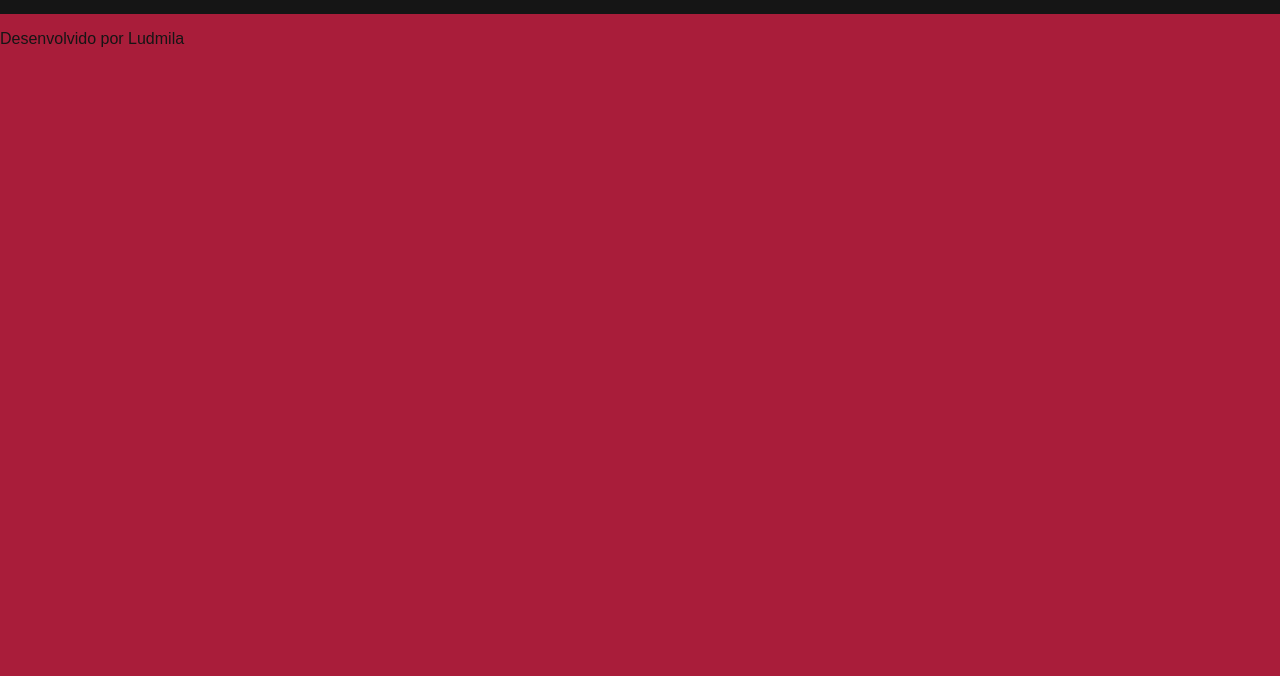
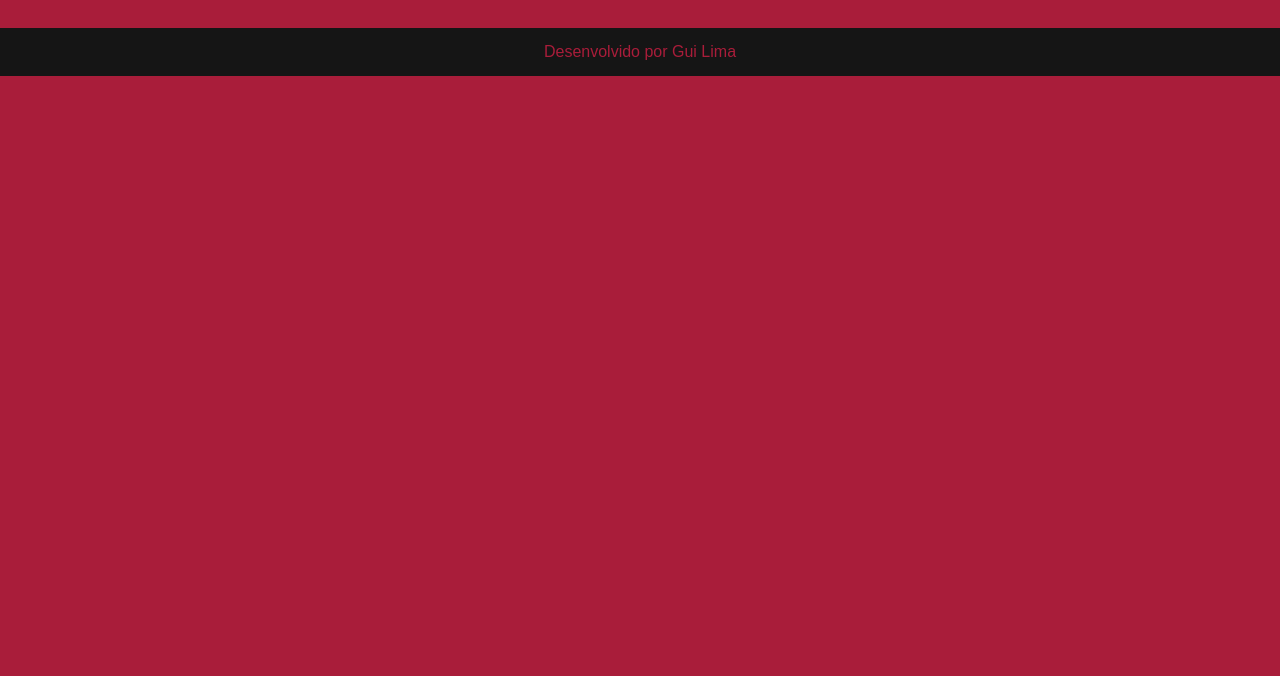
Before and after one commit to Ludmilasouza1c/ciencia-de-dados, a plain HTML site: page index.html in a window 1280 px wide. Shown: the part 124-800 px from the top of the page. Drawn offline with Linux system fonts and the light colour scheme; a web font is replaced by a local one.

Commit message:
Add files via upload

```diff
--- a/index.html
+++ b/index.html
@@ -5,8 +5,8 @@
     <meta name="viewport" content="width=device-width, initial-scale=1.0">
     <title>Redes Sociais</title>
     <link rel="stylesheet" href="style.css">
-/head>
-body>
+</head>
+<body>
     <header>
         <h1>Relatório das redes sociais</h1>
         <nav>
@@ -20,7 +20,8 @@ body>
         </section>
     </main>
     <footer>
-        <p>Desenvolvido por Ludmila</p>
+        <p>Desenvolvido por Gui Lima</p>
     </footer>
+    <script type="module" src="graficos/informacoesGlobais.js"></script>
 </body>
 </html>
--- a/style.css
+++ b/style.css
@@ -15,7 +15,7 @@ body {
     margin: 0;
 }
 
-header{
+header {
     background-color: var(--primary-color);
     text-align: center;
     padding: 1px;
@@ -39,3 +39,20 @@ nav a {
     margin: 0 2rem 1rem 0rem;
     font-size: 1.2rem;
 }
+
+nav a:hover {
+    text-decoration: underline;
+    transform: scale(0.90);
+    transition: transform 0.1s;
+}
+
+footer {
+    display: flex;
+    align-items: center;
+    justify-content: center;
+    background-color: var(--primary-color);
+    color: var(--bg-color);
+    width: 100%;
+    height: 3rem;
+    margin-top: 2rem;
+}
```
